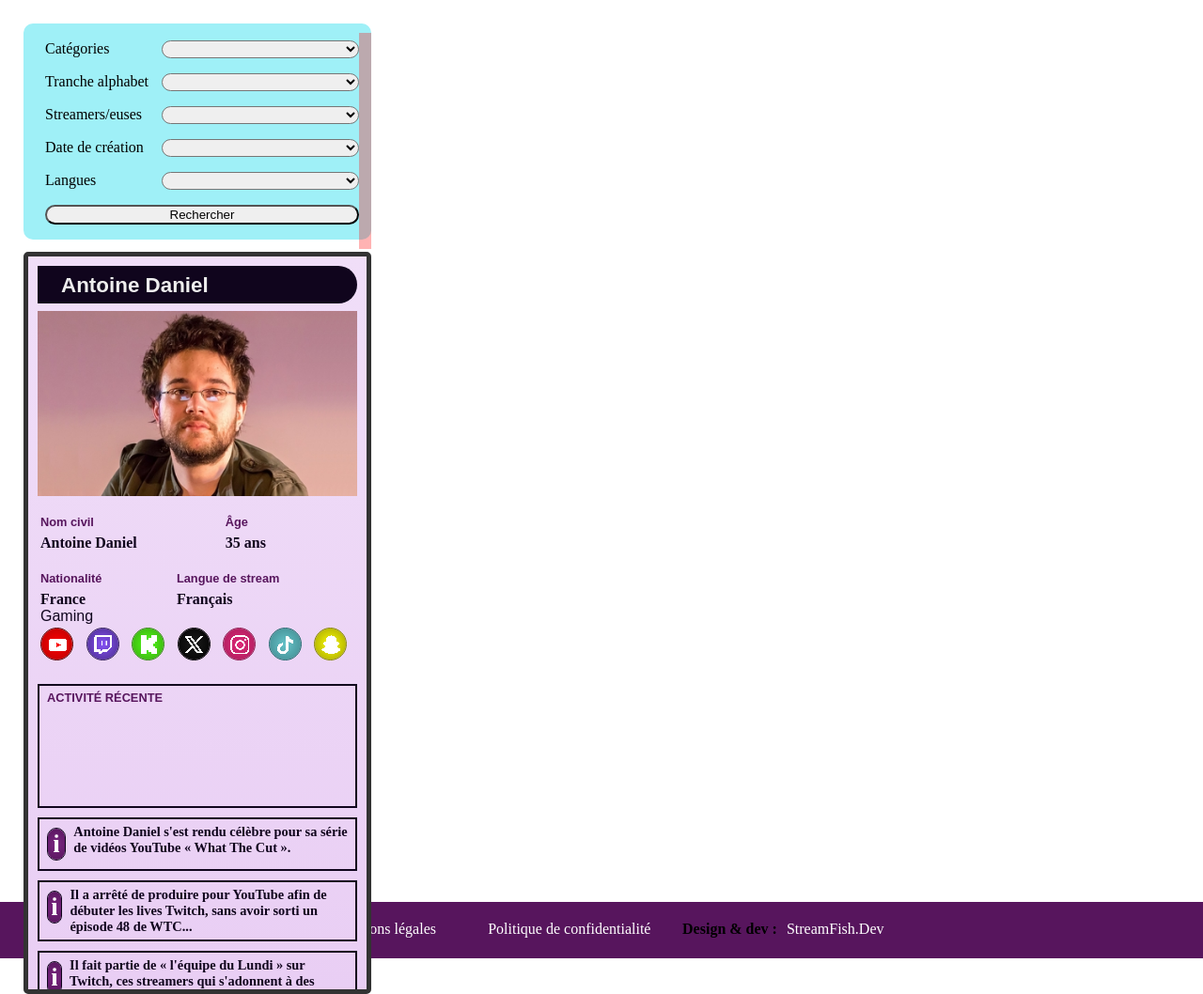
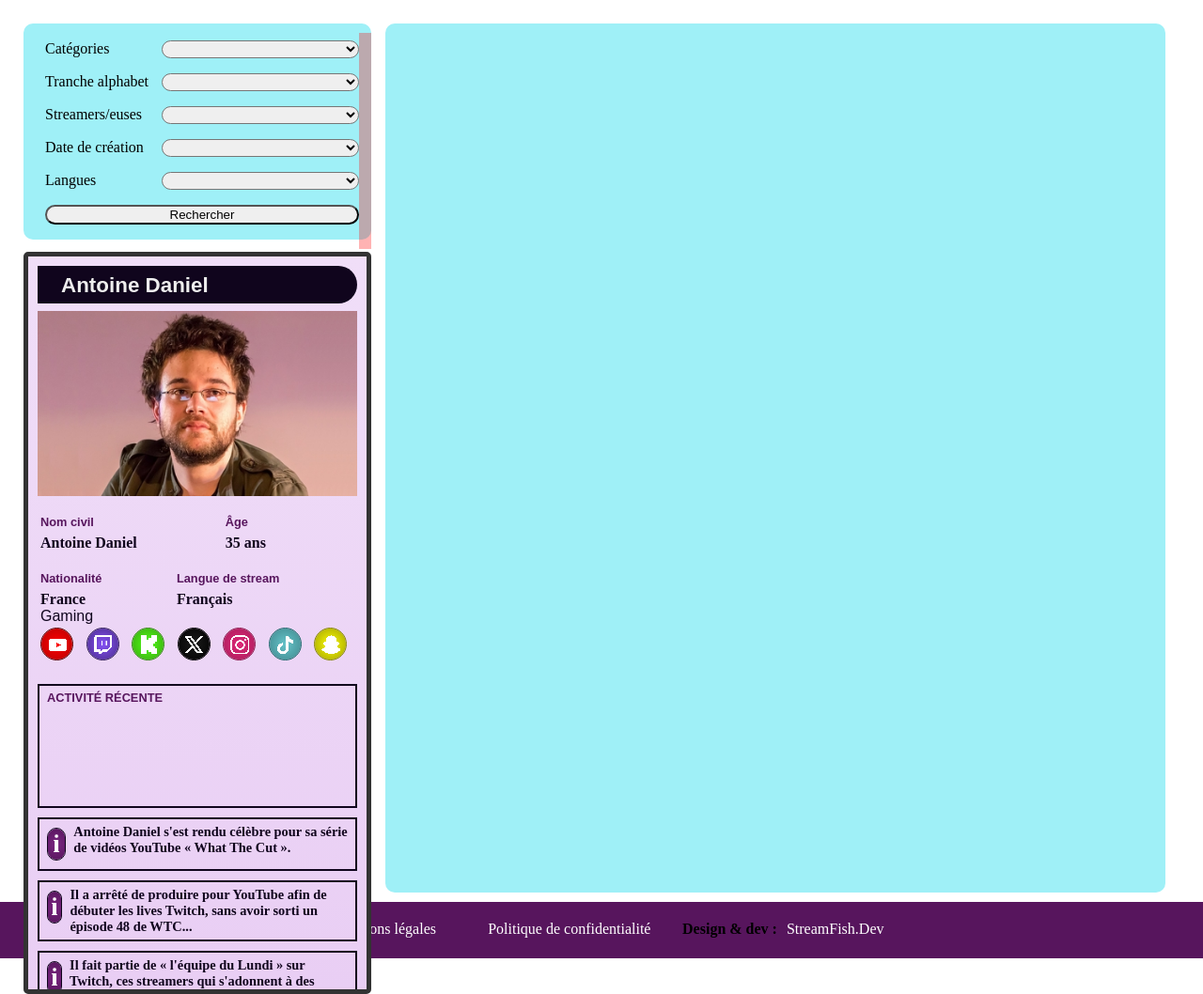
Before and after one commit to BeastWolf691/Projet-Streamers, a PHP site: template view/index.php in a window 1280 px wide. Shown: the part 170-1228 px from the top of the page at 94% size. Run offline with PHP 8.4, Linux system fonts and the light colour scheme; the template is opened without the code that fills it, so the values that code supplies are empty; some libraries are stand-ins or nearby versions; grey boxes are pictures that could not be loaded.

Commit message:
update middle css

```diff
--- a/css/desk/middle-content.css
+++ b/css/desk/middle-content.css
@@ -4,25 +4,43 @@
 }
 
 .content {
-    text-align: center;
+    display: grid;
     background: #9FF0F7;
     position: absolute;
     top: 195px;
     left: 410px;
-    display: flex;
-    flex-wrap: wrap;
     right: 40px;
+    border-radius: 10px;
+    height: 925px;
+    overflow-x: auto;
+    justify-content: start;
+    grid-template-columns: repeat(60, 1fr); /* 60 colonnes de largeur égale */
+    grid-template-rows: repeat(2, auto); /* 2 rangées avec une hauteur automatique */
+}
+::-webkit-scrollbar {
+    height: 12px;
+}
+
+/* La partie de la barre de défilement où le curseur glisse */
+::-webkit-scrollbar-track {
+    background: #57155d;
+}
+
+/* La partie de la barre de défilement qui déplace le contenu */
+::-webkit-scrollbar-thumb {
+    background: #000000;
     border-radius: 10px;
 }
 
 .card {
     width: 216px;
     background-color: #fff;
-    margin: 28px 11px 28px;
-    height: 350px;
+    margin: 28px 11px;
+    height: 400px;
     border-radius: 10px;
     padding: 0 0 0 2px;
 }
+
 
 .cat_video {
     background-color: #7C24A2;
```
